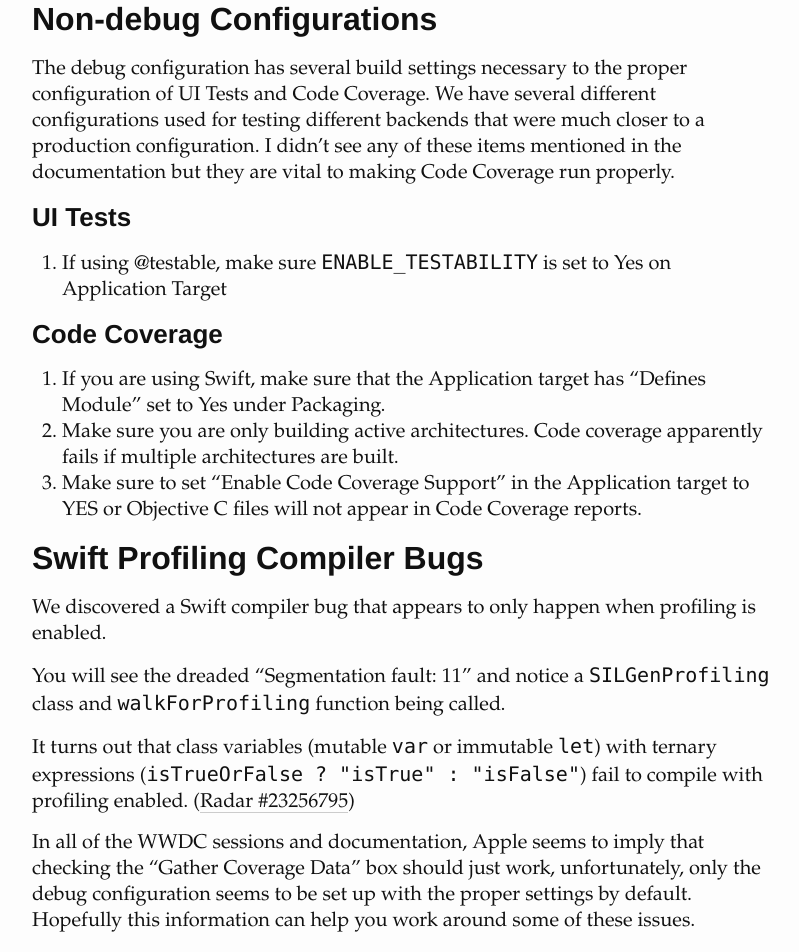
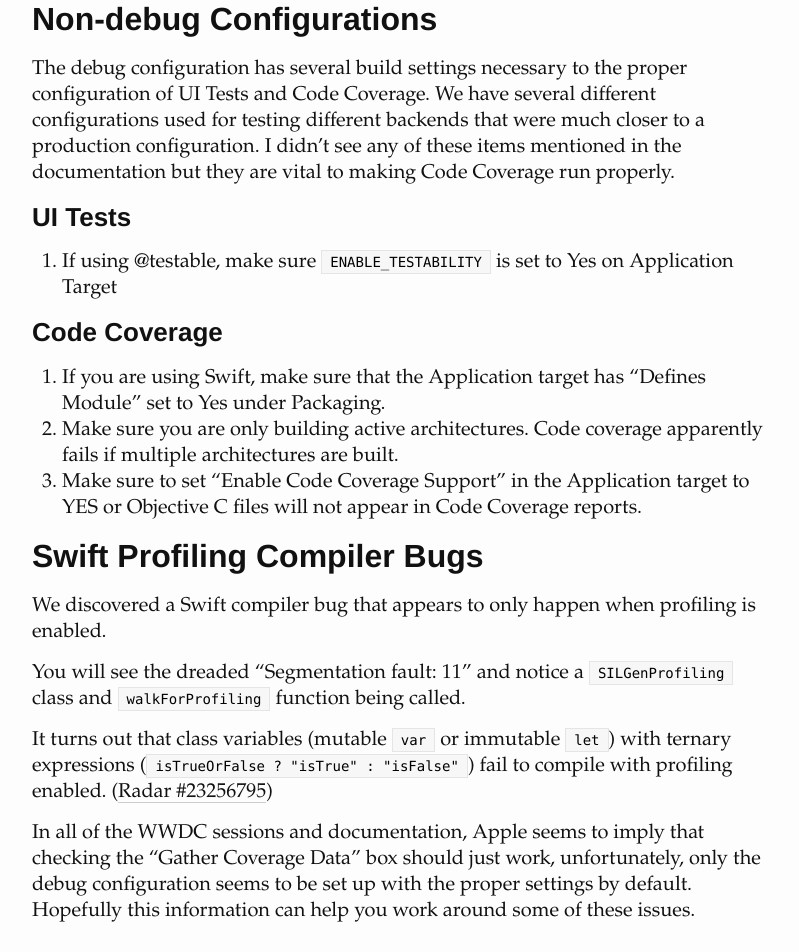
Before and after one commit to bjtitus/bjtitus.github.com, a Jekyll site: the page built from _posts/2015-12-11-ui-tests-code-coverage.md, in a window 1280 px wide. Shown: the part 583-1535 px from the top of the page, without its empty margins (238-1037 px from the left). Built offline with Jekyll 4.4.1, drawn with Linux system fonts in a browser that asks for light colours; grey boxes are pictures that could not be loaded.

Commit message:
Syntax highlighting

```diff
--- a/_sass/_base.scss
+++ b/_sass/_base.scss
@@ -128,7 +128,7 @@ pre, code {
     font-family: Menlo, Consolas, Monaco, "Courier New", monospace, serif;
 }
 
-.highlighter-rouge code {
+code.highlighter-rouge {
     color: #000;
     padding: 3px 8px;
     font-size: 14px;
```
